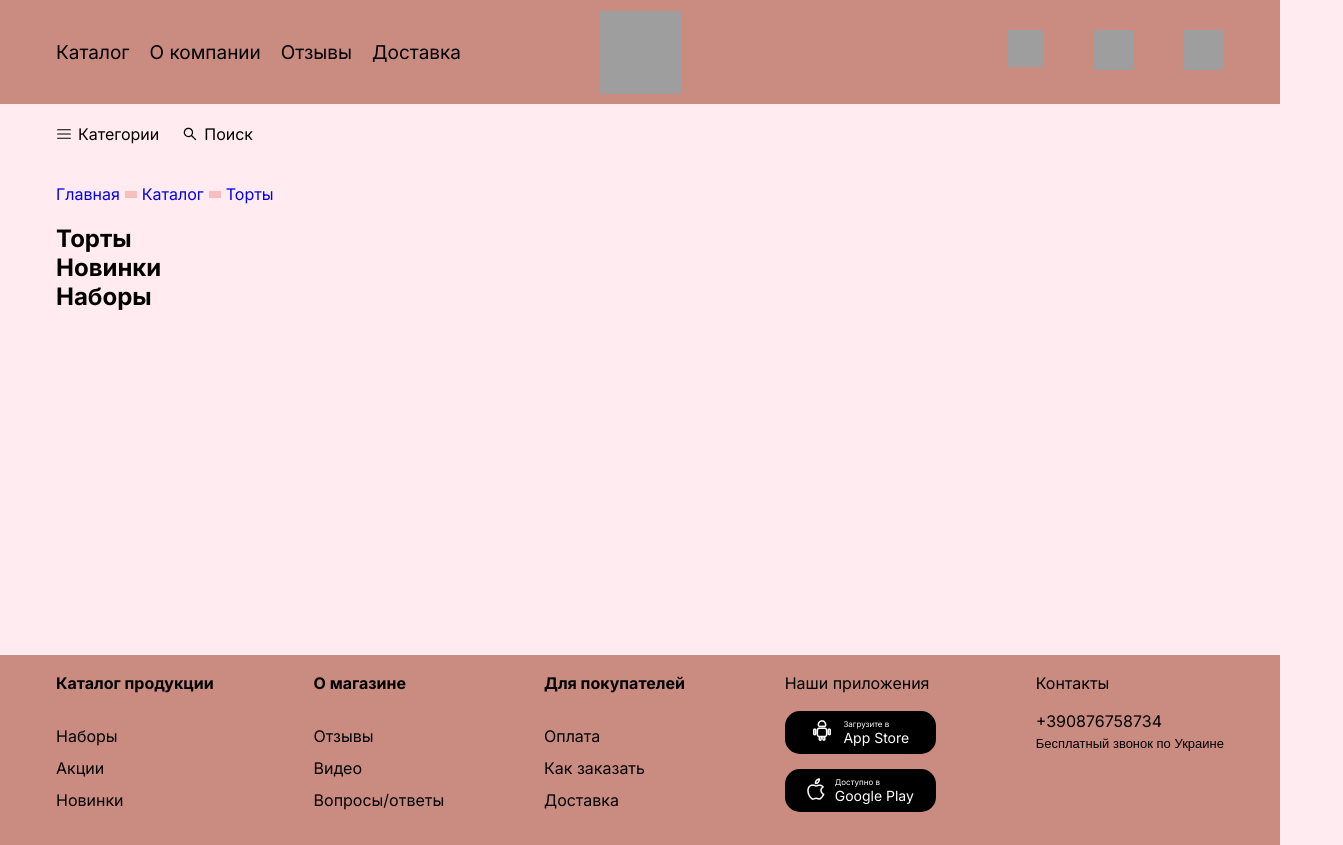
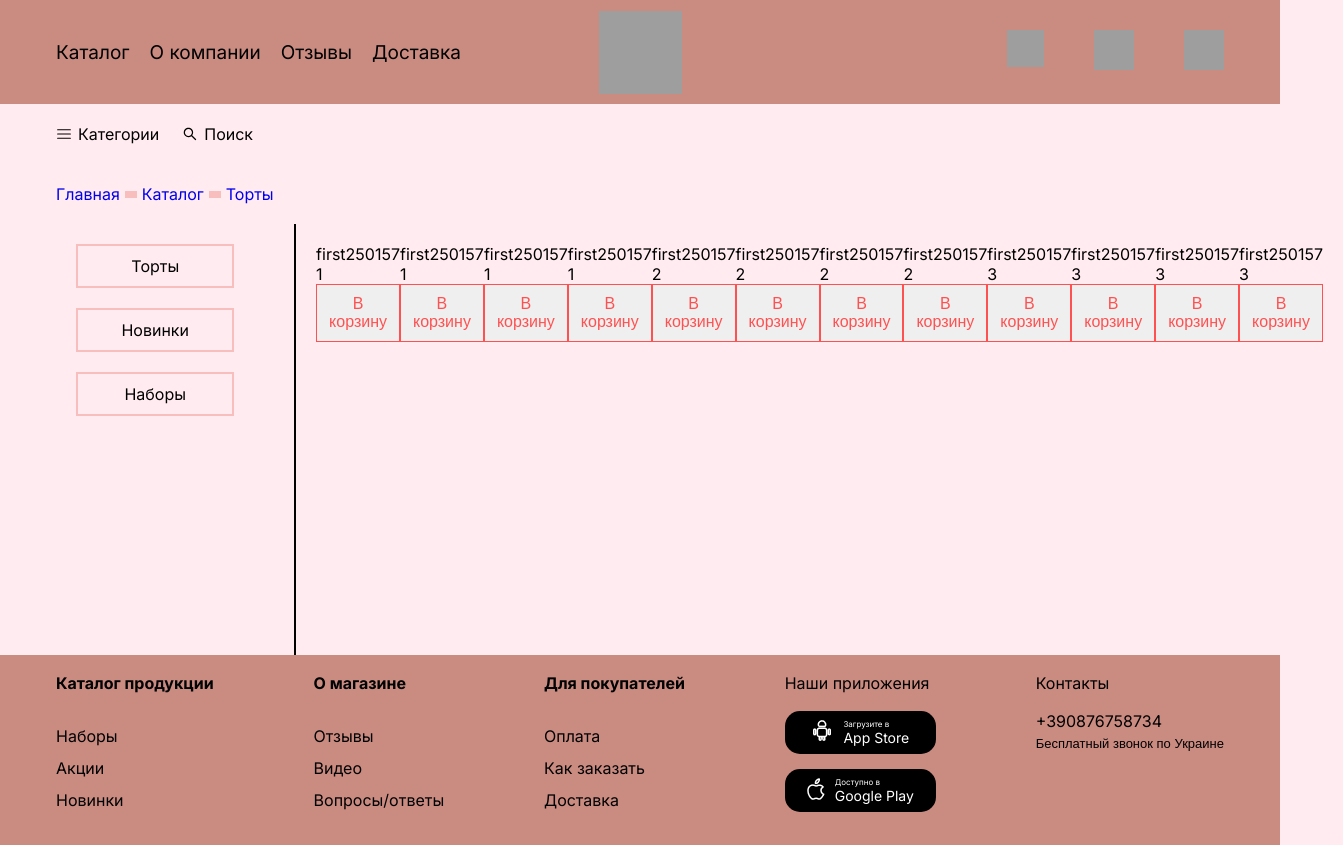
Before and after one commit to kestenbaum/Cakes-shop, a Next.js app in the folder client/: page /catalog in a window 1280 px wide. Shown: the whole page, 1343 px wide, since content can reach past the window. Built offline with nearby package versions, Linux system fonts and the light colour scheme; grey boxes are pictures that could not be loaded.

Commit message:
create (tabs) create tabs for catalog

```diff
--- a/client/src/app/catalog/catalog.module.css
+++ b/client/src/app/catalog/catalog.module.css
@@ -7,7 +7,40 @@
 }
 
 /* main page */
-.main__block {
+.block {
+    display: flex;
     height: 100%;
     min-height: calc(100vh - 104px - 265px);
 }
+
+.content {
+    display: flex;
+    flex-direction: row;
+}
+
+.tabs {
+    display: flex;
+    flex-direction: column;
+    padding: 20px;
+    gap: 20px;
+    flex: 0 0 20%;
+    border-right: 2px solid black;
+}
+
+.tab {
+    display: flex;
+    justify-content: center;
+    align-items: center;
+    padding: 20px;
+    height: 40px;
+    width: 80%;
+    cursor: pointer;
+    border: 2px solid #F8BDBD;
+}
+
+.catalog {
+    display: flex;
+    height: 100%;
+    flex: 0 0 80%;
+    padding: 20px;
+}
--- a/client/src/app/catalog/page.tsx
+++ b/client/src/app/catalog/page.tsx
@@ -5,7 +5,9 @@ import PathLink from "@/components/PathLink/PathLink";
 import styles from "@/app/catalog/catalog.module.css"
 import CatalogNavigation from "@/components/CatalogNavigation/CatalogNavigation";
 
-import {getTitleTest} from "@/data";
+import {getMainProductTest, getTitleTest} from "@/data";
+import MainButton from "@/components/UI/MainButton/MainButton";
+
 
 const Page:FC = () => {
     const [path, setPath] = useState<string>("Торты")
@@ -17,20 +19,44 @@ const Page:FC = () => {
                 path={path}
                 setPath={setPath}
             />
-            <div className={styles.main__block}>
+            <div className={styles.block}>
                 {
                     getTitleTest.length === 0 ?
                     <p>
                         Здесь пока нечего нет...
                     </p>
                     :
-                        getTitleTest.map((title) => {
-                          return <div>
-                                <h2
-                                    onClick={() => setPath(title.title)}
-                                >{title.title}</h2>
-                          </div>
-                      })
+                    <div
+                        className={styles.content}
+                    >
+                        <div
+                            className={styles.tabs}
+                        >
+                            {getTitleTest.map(tab => {
+                                return <div
+                                    className={styles.tab}
+                                    onClick={() => setPath(tab.title)}
+                                >
+                                    {tab.title}
+                                </div>
+                            })}
+                        </div>
+                        <div
+                            className={styles.catalog}
+                        >
+                            {getMainProductTest.map(element=> {
+                                return <div>
+                                    {element.title}
+                                    {element.old__price}
+                                    {element.new__price}
+                                    <div>
+                                        {element.category}
+                                    </div>
+                                    <MainButton>В корзину</MainButton>
+                                </div>
+                            })}
+                            </div>
+                    </div>
                 }
             </div>
         </section>
```
